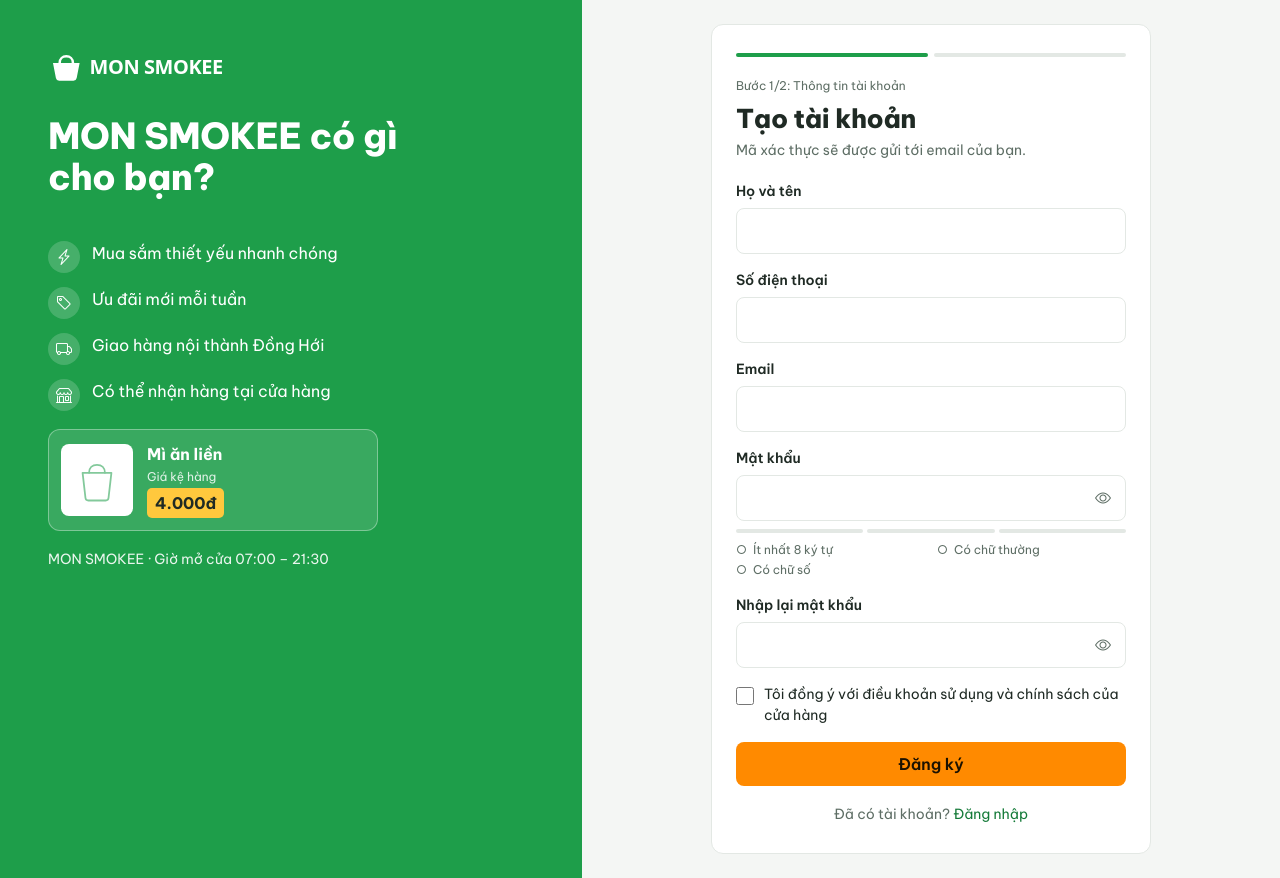
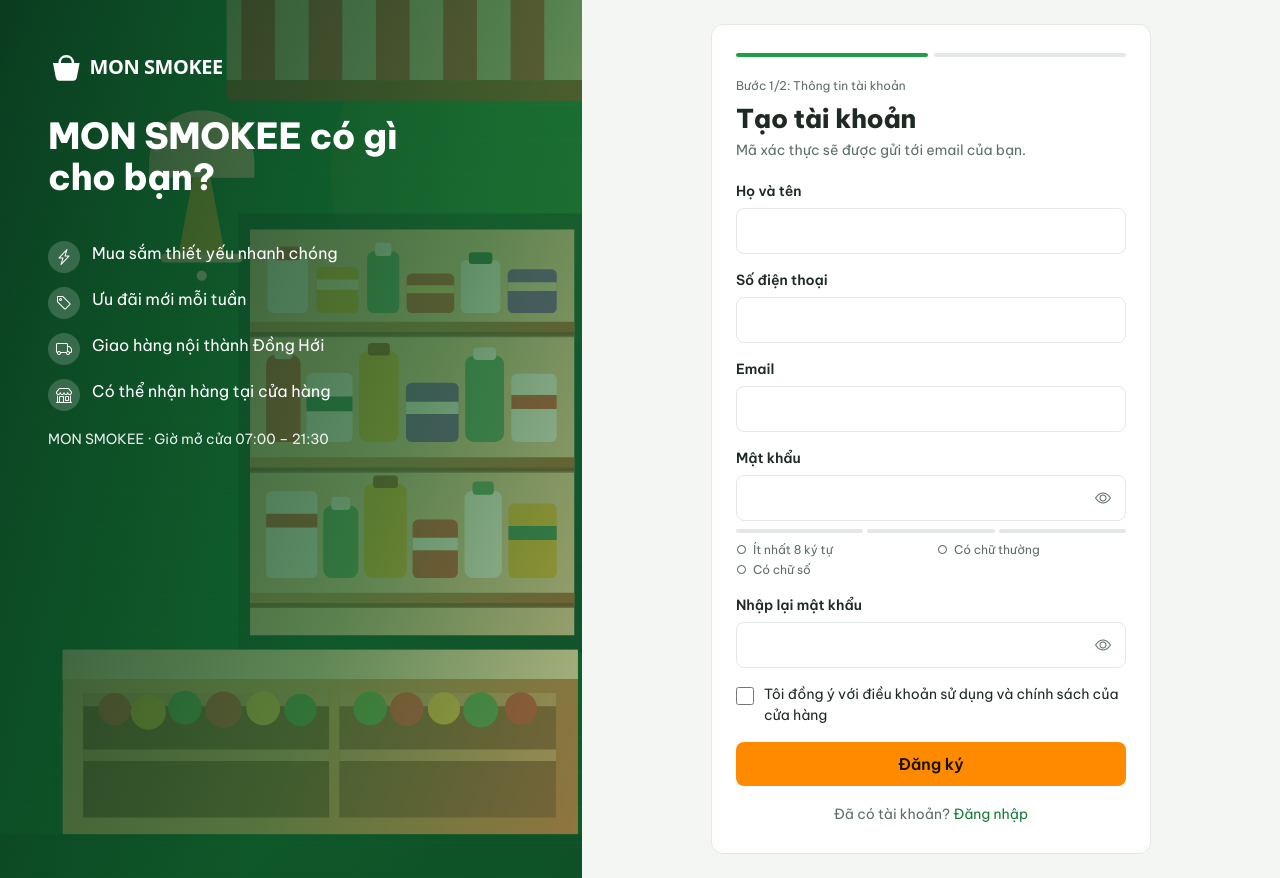
Before and after one commit to Monking-crypto/monsmokee-shop, a PHP site: page /dang-ky.html in a window 1280 px wide. Run offline with PHP 8.4, Linux system fonts and the light colour scheme.

Commit message:
Frontend: cập nhật nhập kho và giao diện xác thực
Thêm trường hạn sử dụng khi nhập hàng; cập nhật nền xác thực và nội dung trang đăng ký.

Co-authored-by: Copilot <223556219+Copilot@users.noreply.github.com>

```diff
--- a/frontend/assets/css/auth.css
+++ b/frontend/assets/css/auth.css
@@ -1,20 +1,14 @@
 /* auth.css - đăng nhập, đăng ký, quên mật khẩu */
 .auth{min-height:100vh;display:grid;background:var(--ms-bg)}
 @media(min-width:992px){.auth{grid-template-columns:5fr 6fr}}
-.auth__aside{display:none;position:relative;align-items:flex-start!important;justify-content:flex-start!important;gap:28px;padding:48px;background:var(--ms-green);color:#fff;overflow:hidden}
+.auth__aside{display:none;position:relative;align-items:flex-start!important;justify-content:flex-start!important;gap:28px;padding:48px;background:linear-gradient(110deg,rgba(8,50,27,.91),rgba(14,90,41,.65) 62%,rgba(14,90,41,.28)),url('../img/auth-grocery-store.svg') center/cover no-repeat;color:#fff;overflow:hidden}
 @media(min-width:992px){.auth__aside{display:flex;flex-direction:column;justify-content:space-between}}
 .auth__aside img.auth__logo{height:40px;width:auto;filter:brightness(0) invert(1)}
 .auth__aside h2{font-size:var(--fs-2xl);font-weight:800;line-height:1.15;max-width:14ch}
 .auth__perks{list-style:none;margin:24px 0 0;padding:0;display:grid;gap:14px;max-width:34ch}
 .auth__perks li{display:flex;gap:12px;align-items:flex-start;font-size:var(--fs-md)}
 .auth__perks i{flex:none;width:32px;height:32px;display:grid;place-items:center;border-radius:50%;background:rgba(255,255,255,.18)}
-.auth__art{position:absolute;right:-60px;bottom:-60px;width:360px;opacity:.14;pointer-events:none}
 .auth__aside-content{display:grid;gap:18px}
-.auth__sample-product{display:flex;align-items:center;gap:14px;width:min(330px,100%);padding:12px;border:1px solid rgba(255,255,255,.35);border-radius:var(--ms-radius);background:rgba(255,255,255,.12)}
-.auth__sample-product img{width:72px;height:72px;border-radius:var(--ms-radius-sm);background:#fff;object-fit:contain}
-.auth__sample-product div{display:grid;gap:2px}
-.auth__sample-product span{font-size:var(--fs-xs);opacity:.85}
-.auth__sample-product b{display:inline-block;width:max-content;padding:3px 8px;border-radius:5px;background:var(--ms-yellow);color:var(--ms-text)}
 .auth__store-info{font-size:var(--fs-sm);opacity:.9}
 .auth__main{display:flex;align-items:center;justify-content:center;padding:24px 16px}
 .auth__card{width:100%;max-width:440px;padding:28px 24px;background:#fff;border:1px solid var(--ms-border);border-radius:var(--ms-radius)}
--- a/frontend/assets/js/admin/inventory.js
+++ b/frontend/assets/js/admin/inventory.js
@@ -19,7 +19,8 @@ function renderStockIn(products) {
           `<option value="${product.id}">${escapeHtml(product.ten_san_pham)} — tồn ${Number(product.so_luong_ton) || 0}</option>`).join('')}</select></label>
         <label class="admin-field">Số lượng nhập<input name="quantity" type="number" min="1" value="1"></label>
         <label class="admin-field">Giá nhập / đơn vị<input name="cost" type="number" min="0" step="1000" placeholder="Nhập giá dự kiến"></label>
-        <label class="admin-field admin-field--wide">Ghi chú<textarea name="note" rows="3" placeholder="Thông tin lô hàng, hạn sử dụng..."></textarea></label>
+        <label class="admin-field">Ngày hết hạn<input type="date" name="expiry_date" min="${dateValue}"></label>
+        <label class="admin-field admin-field--wide">Ghi chú<textarea name="note" rows="3" placeholder="Thông tin lô hàng nhập"></textarea></label>
         <div class="admin-form-actions admin-field--wide"><button class="ms-btn ms-btn--green" type="submit">Xác nhận nhập kho</button></div>
       </form>
     </section>
--- a/frontend/dang-ky.html
+++ b/frontend/dang-ky.html
@@ -22,7 +22,6 @@
         <li><i class="bi bi-truck" aria-hidden="true"></i>Giao hàng nội thành Đồng Hới</li>
         <li><i class="bi bi-shop" aria-hidden="true"></i>Có thể nhận hàng tại cửa hàng</li>
       </ul>
-      <div class="auth__sample-product"><img src="assets/img/placeholder-product.svg" alt=""><div><strong>Mì ăn liền</strong><span>Giá kệ hàng</span><b>4.000đ</b></div></div>
       <p class="auth__store-info" id="register-store-info"></p>
     </div>
   </aside>
--- a/frontend/dang-nhap.html
+++ b/frontend/dang-nhap.html
@@ -15,13 +15,12 @@
 <div class="auth">
   <aside class="auth__aside">
     <a href="index.html"><img class="auth__logo" src="assets/img/logo.svg" alt="MON SMOKEE"></a>
-    <div><h2>Chợ gần nhà, bấm là có</h2>
+    <div><h2>Tạp hóa gần nhà, bấm là có</h2>
       <ul class="auth__perks">
         <li><i class="bi bi-truck" aria-hidden="true"></i>Giao tận nhà trong nội thành Đồng Hới</li>
         <li><i class="bi bi-shop" aria-hidden="true"></i>Đặt trước, đến lấy tại cửa hàng, không phí ship</li>
         <li><i class="bi bi-receipt" aria-hidden="true"></i>Xem lại đơn hàng và mua lại dễ dàng</li>
       </ul></div>
-    <img class="auth__art" src="assets/img/placeholder-product.svg" alt="">
   </aside>
   <main class="auth__main">
     <div class="auth__card">
```
Also changed, not shown: frontend/assets/img/auth-grocery-store.svg (added).
